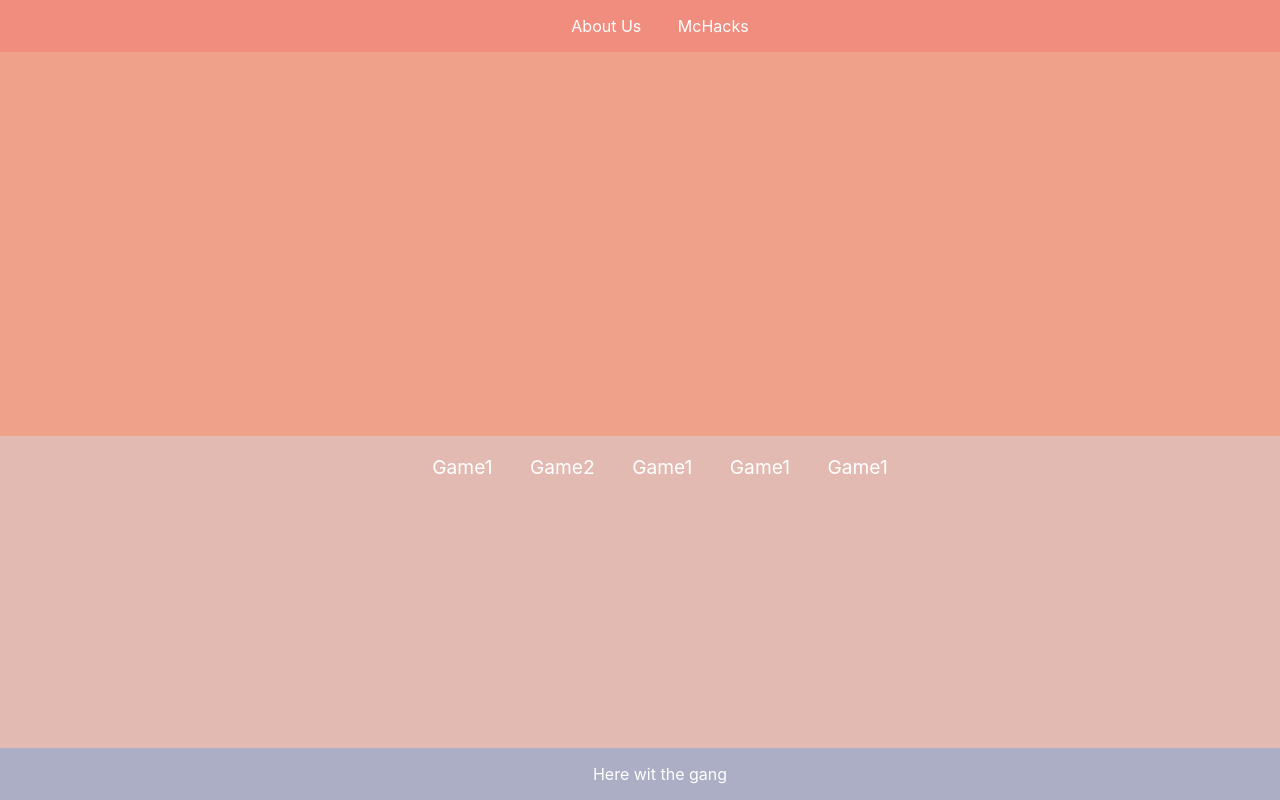
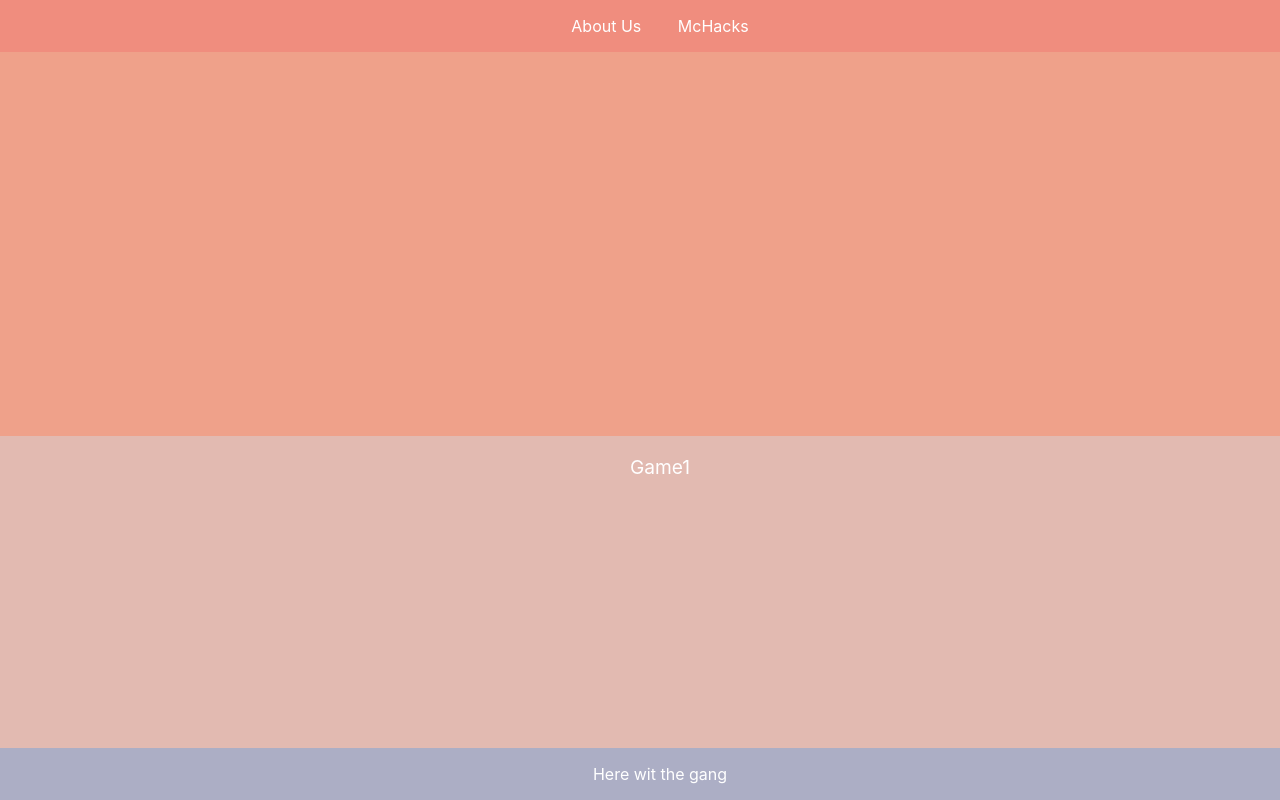
Before and after one commit to DivSam/McHacks, a React (Create React App) app in the folder client/: page / in a window 1280 px wide. Built offline with nearby package versions, Linux system fonts and the light colour scheme.

Commit message:
kinda aesthetics

```diff
--- a/client/src/App.js
+++ b/client/src/App.js
@@ -6,7 +6,6 @@ import AboutUs from "./about-us/AboutUs";
 import Home from "./home-page/Home";
 import { Routes, Route, Link } from "react-router-dom";
 import NameForm from "./main-game/input";
-import TypingGameComponent from "./second-game/hidden";
 
 function App() {
   return (
@@ -21,11 +20,6 @@ function App() {
           }
         ></Route>
         <Route path="text" element={<NameForm></NameForm>}></Route>
-
-        <Route
-          path="hidden"
-          element={<TypingGameComponent></TypingGameComponent>}
-        ></Route>
       </Routes>
     </div>
   );
--- a/client/src/home-page/Home.js
+++ b/client/src/home-page/Home.js
@@ -23,18 +23,6 @@ class Home extends Component {
             <Link to="prompt" className="nav-links">
               Game1{" "}
             </Link>
-            <Link to="hidden" className="nav-links">
-              Game2{" "}
-            </Link>
-            <Link to="prompt" className="nav-links">
-              Game1{" "}
-            </Link>
-            <Link to="prompt" className="nav-links">
-              Game1{" "}
-            </Link>
-            <Link to="prompt" className="nav-links">
-              Game1{" "}
-            </Link>
           </ul>
         </div>
         <div className="bottom">
```
